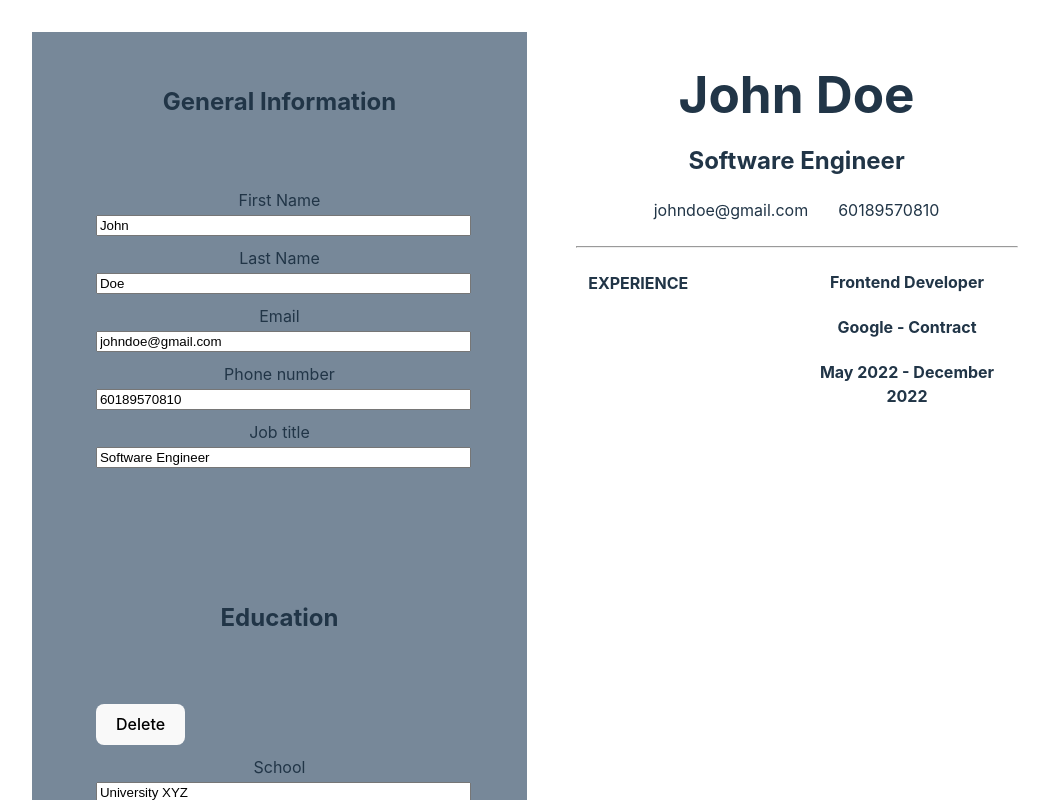
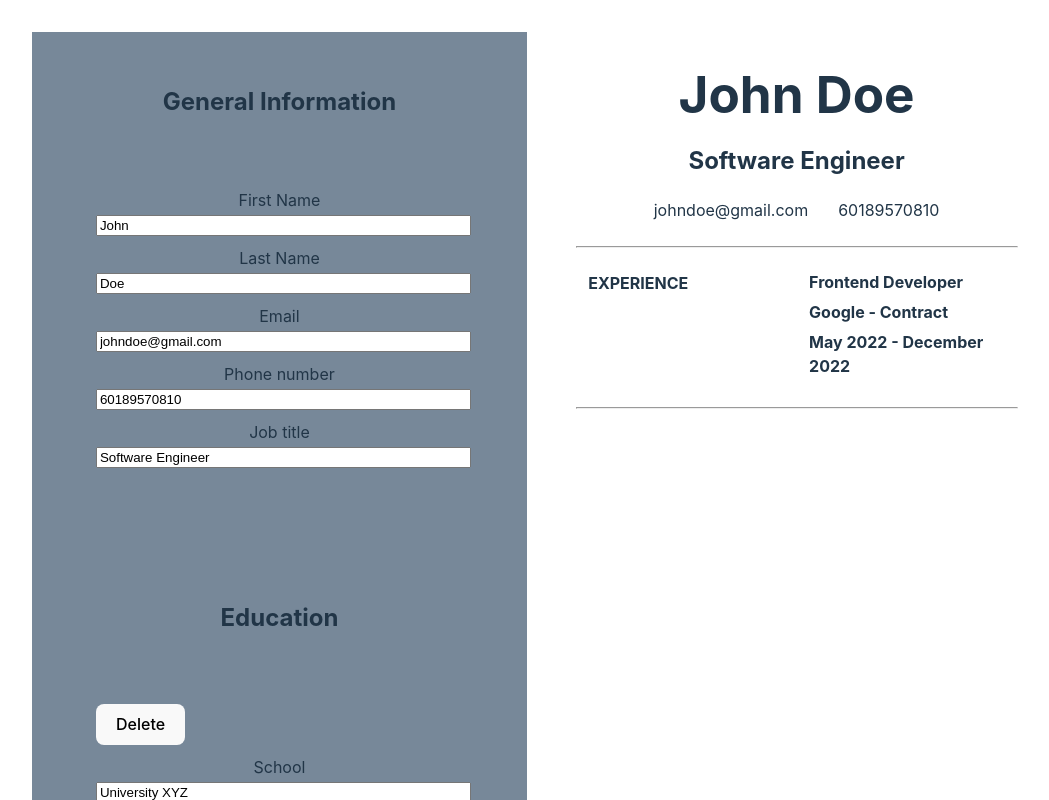
Before and after one commit to nabelk/cv-application, a React (Vite) app: page / in a window 1280 px wide. Shown: the top 800 px of the page, without its empty margins (102-1151 px from the left). Built offline with nearby package versions, Linux system fonts and the light colour scheme.

Commit message:
update: restructure experience section

```diff
--- a/src/components/display.jsx
+++ b/src/components/display.jsx
@@ -31,15 +31,18 @@ export function DisplayCV({ formData }) {
                 }}
             >
                 <h4 style={{ marginTop: '15px', justifySelf: 'start' }}>EXPERIENCE</h4>
-                <div style={{ marginTop: '13.5px', justifySelf: 'start' }}>
-                    {work.map((info) => (
-                        <div key={info.id}>
-                            <h4 style={{ marginTop: '0' }}>{info.title}</h4>
-                            <h4>
+                <div style={{ marginTop: '13.5px', justifySelf: 'start', textAlign: 'left' }}>
+                    {work.map((info, idx) => (
+                        <div
+                            key={info.id}
+                            style={{ marginBottom: idx < work.length - 1 ? '2.5rem' : '1.3rem' }}
+                        >
+                            <h4 style={{ marginTop: '0', marginBottom: '0' }}>{info.title}</h4>
+                            <h4 style={{ marginBottom: '0', marginTop: '6px' }}>
                                 <span>{info.company_name}</span> -{' '}
                                 <span>{info.employment_type}</span>
                             </h4>
-                            <h4>
+                            <h4 style={{ marginBottom: '12px', marginTop: '6px' }}>
                                 <span>
                                     {info.start_date.toLocaleString('en-US', { month: 'long' })}{' '}
                                     {info.start_date.getFullYear()}
@@ -50,10 +53,19 @@ export function DisplayCV({ formData }) {
                                     {info.end_date.getFullYear()}
                                 </span>
                             </h4>
+                            {info.description.split('\n').map((paragraph, index) => (
+                                <p
+                                    key={index}
+                                    style={{ margin: index !== 0 ? '-2px 0' : 'initial' }}
+                                >
+                                    {paragraph}
+                                </p>
+                            ))}
                         </div>
                     ))}
                 </div>
             </div>
+            <hr />
         </>
     );
 }
```
